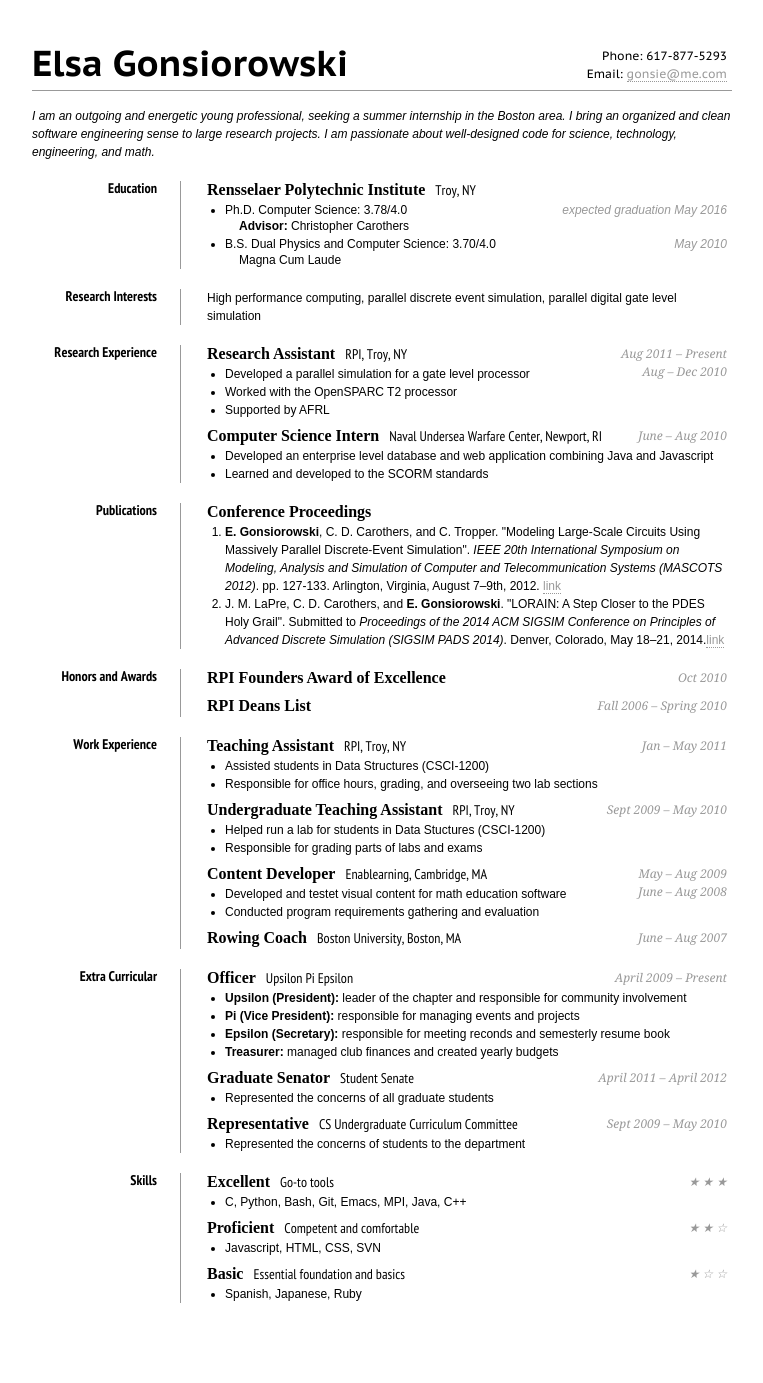
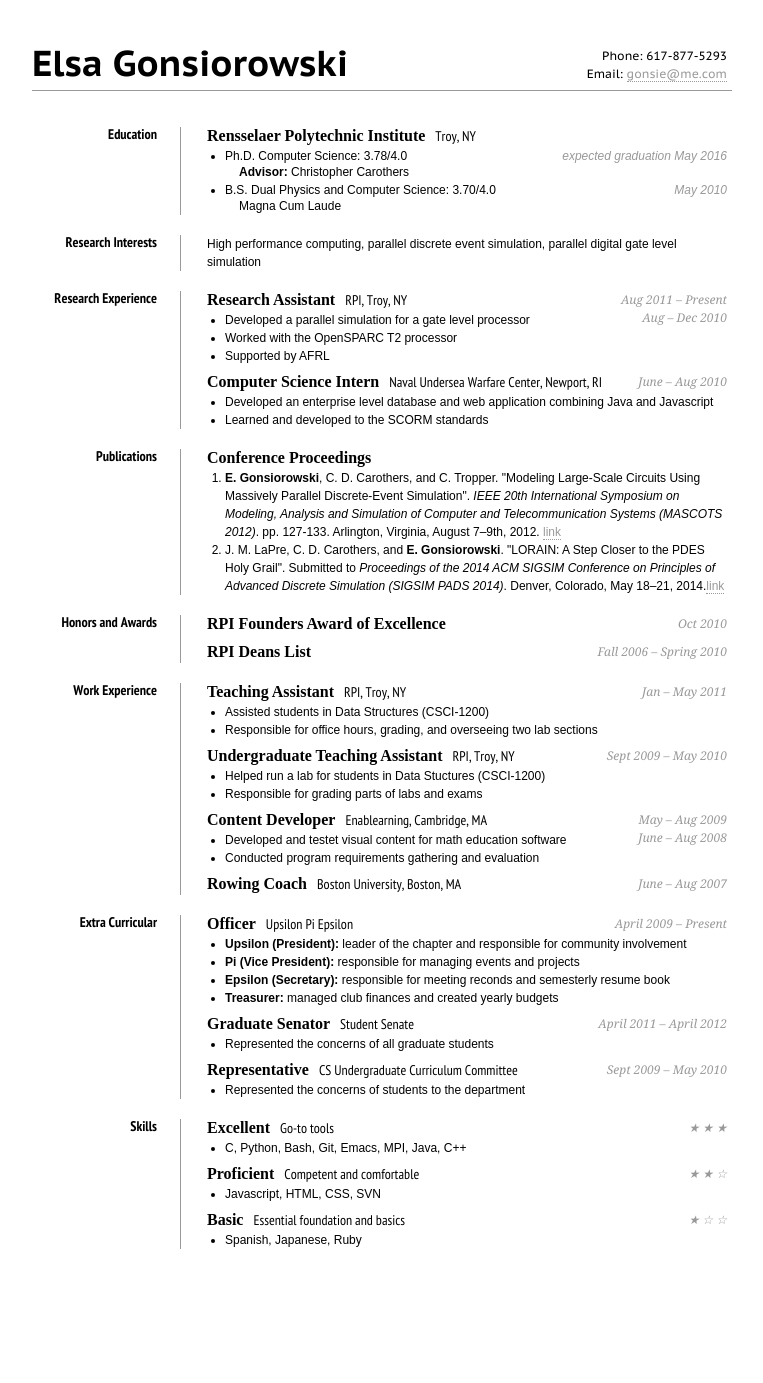
Before and after one commit to gonsie/gonsie.github.io, a Jekyll site: the page index.html, which Jekyll copies as it is, in a window 1280 px wide. Shown: the whole page, without its empty margins (258-1021 px from the left). Built offline with Jekyll 4.4.1, drawn with Linux system fonts in a browser that asks for light colours; some web fonts are replaced; Markdown is read by kramdown in place of the engine named in the settings; after the commit the page ends 1329 px from its top, so only the background shows below that.

Commit message:
removed objective statement

```diff
--- a/index.html
+++ b/index.html
@@ -60,13 +60,13 @@
 			</p>
 		</div>
 
-		<div id="objective">
+<!-- 		<div id="objective">
 			<p>
 				I am an outgoing and energetic young professional, seeking a summer internship in the Boston area.
 				I bring an organized and clean software engineering sense to large research projects.
 				I am passionate about well-designed code for science, technology, engineering, and math.
 			</p>
-		</div>
+		</div> -->
 
 		<div class="clear"></div>
 
```
